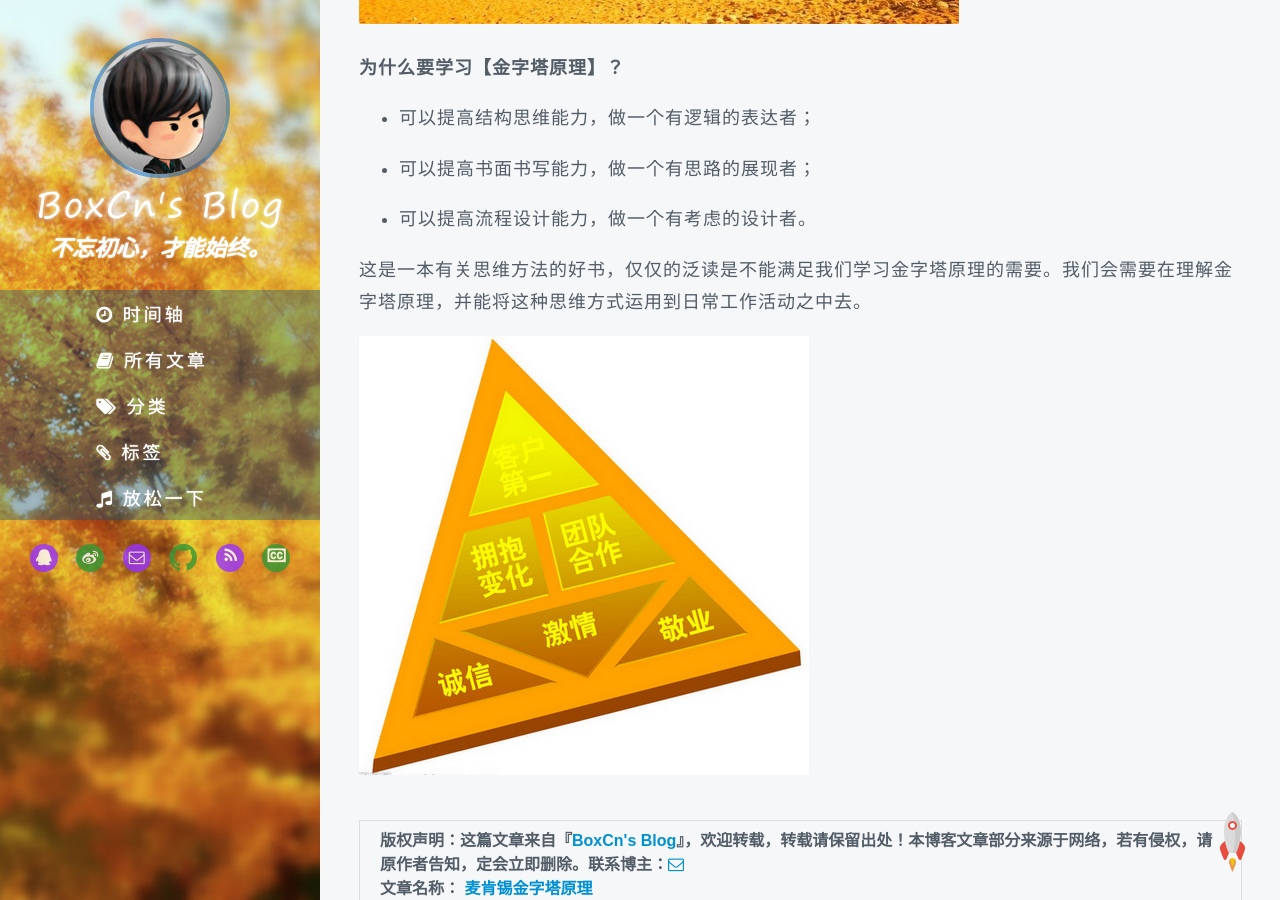
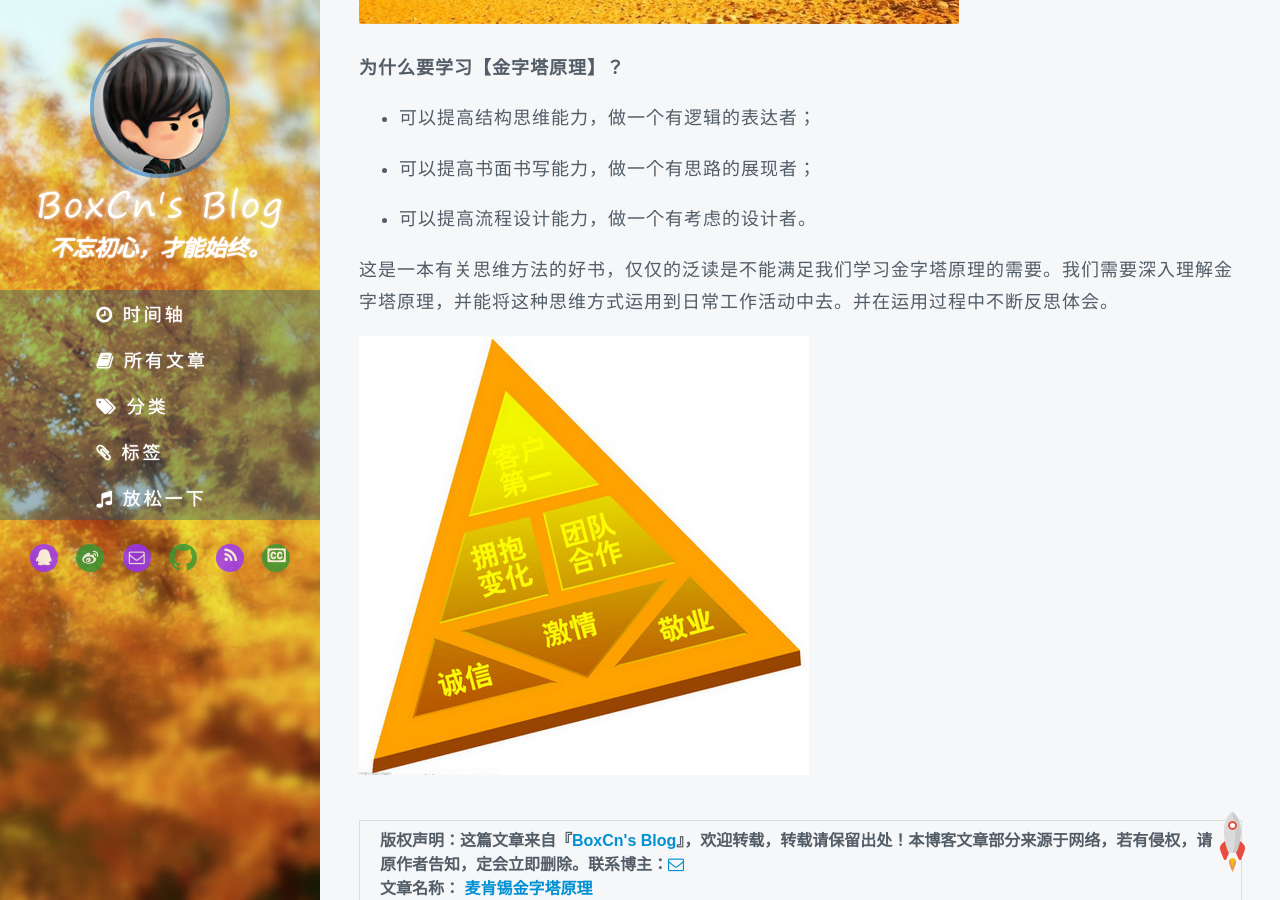
Before and after one commit to boxcn/boxcn.github.io, a Jekyll site: the page built from _posts/Books/2015-01-30-The-Pyramid-Principle.md, in a window 1280 px wide and 900 px high, scrolled down 735 px. Built offline with Jekyll 4.4.1, drawn with Linux system fonts in a browser that asks for light colours; some web fonts are replaced; comment, search, counter and statistics services are not loaded.

```diff
--- a/_posts/Books/2015-01-30-The-Pyramid-Principle.md
+++ b/_posts/Books/2015-01-30-The-Pyramid-Principle.md
@@ -18,6 +18,6 @@
 
 - 可以提高流程设计能力，做一个有考虑的设计者。
 
-这是一本有关思维方法的好书，仅仅的泛读是不能满足我们学习金字塔原理的需要。我们会需要在理解金字塔原理，并能将这种思维方式运用到日常工作活动之中去。
+这是一本有关思维方法的好书，仅仅的泛读是不能满足我们学习金字塔原理的需要。我们需要深入理解金字塔原理，并能将这种思维方式运用到日常工作活动中去。并在运用过程中不断反思体会。
 
 <img src="/assets/pictures/Books/The_Pyramid_Principles_2.jpg">
```
